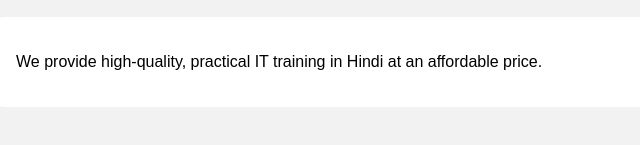
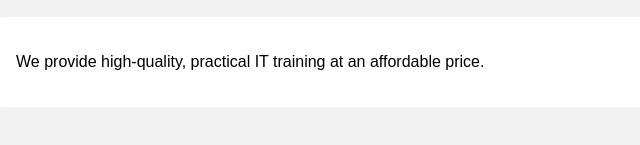
Before and after one commit to techtraineeuser/techtrainee, a plain HTML site: page about.html in a window 1280 px wide. Shown: the part 159-304 px from the top of the page, 32-672 px from the left. Drawn offline with Linux system fonts and the light colour scheme.

Commit message:
Update about.html

```diff
--- a/about.html
+++ b/about.html
@@ -13,7 +13,7 @@
     <a href="courses.html">Courses</a>
   </nav>
   <main>
-    <p>We provide high-quality, practical IT training in Hindi at an affordable price.</p>
+    <p>We provide high-quality, practical IT training at an affordable price.</p>
   </main>
 </body>
 </html>
```
